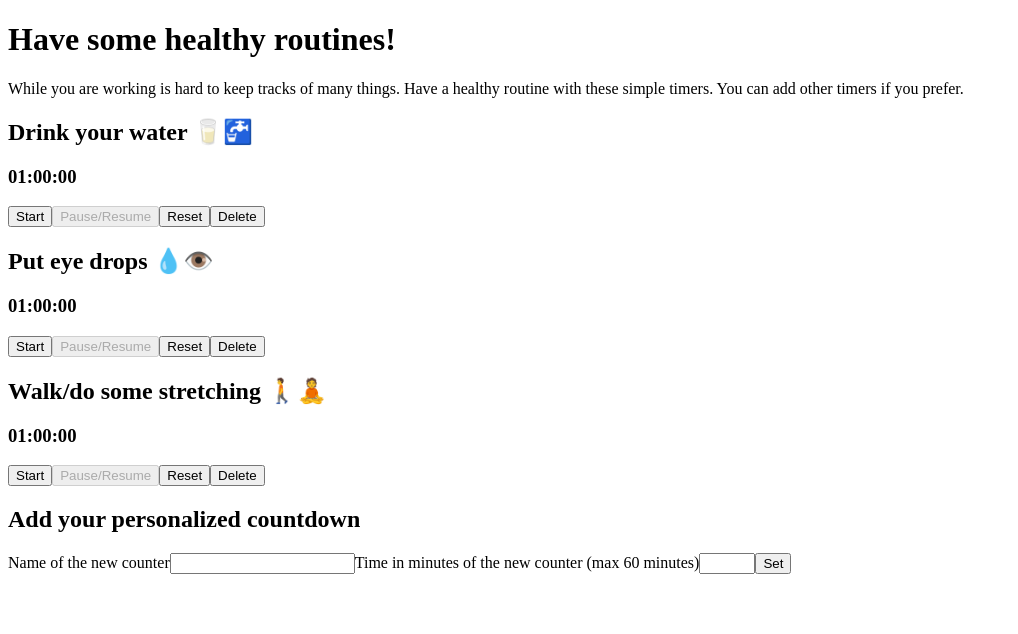
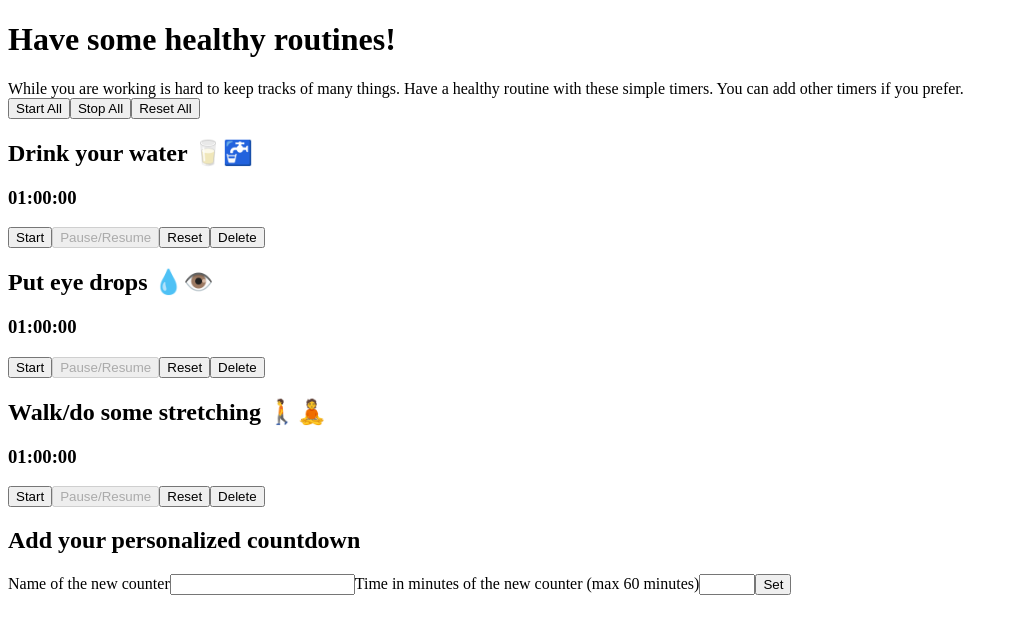
Before and after one commit to damianobacci/health-routines, a React (Vite) app: page / in a window 1280 px wide. Shown: the top 634 px of the page, without its empty margins (0-1018 px from the left). Built offline with nearby package versions, Linux system fonts and the light colour scheme.

Commit message:
Added a global start/stop/reset button

```diff
--- a/src/Counter/Countdown.jsx
+++ b/src/Counter/Countdown.jsx
@@ -28,7 +28,18 @@ const Countdown = (props) => {
     return () => clearInterval(timerId);
   }, [timeInSeconds, isActive, isPaused]);
 
-  // Remaining calculations and methods remain the same...
+  useEffect(() => {
+    if (props.globalAction === "start") {
+      setIsActive(true);
+      setIsPaused(false);
+    } else if (props.globalAction === "stop") {
+      setIsPaused(true);
+    } else if (props.globalAction === "reset") {
+      setIsActive(false);
+      setIsPaused(false);
+      setTimeInSeconds(props.timeSet);
+    }
+  }, [props.globalAction, props.timeSet]);
 
   let hours = String(Math.floor(timeInSeconds / 3600)).padStart(2, "0");
   let minutes = String(Math.floor((timeInSeconds % 3600) / 60)).padStart(
--- a/src/Counter/CoutdownList.jsx
+++ b/src/Counter/CoutdownList.jsx
@@ -11,6 +11,7 @@ const countdowns = [
 
 const CountdownList = () => {
   const [countdownList, setCountdownList] = useState(countdowns);
+  const [globalAction, setGlobalAction] = useState(null);
 
   const countdownAdder = (data) => {
     setCountdownList((prevCounts) => {
@@ -27,8 +28,15 @@ const CountdownList = () => {
     });
   };
 
+  const startAllTimers = () => setGlobalAction("start");
+  const stopAllTimers = () => setGlobalAction("stop");
+  const resetAllTimers = () => setGlobalAction("reset");
+
   return (
     <>
+      <button onClick={startAllTimers}>Start All</button>
+      <button onClick={stopAllTimers}>Stop All</button>
+      <button onClick={resetAllTimers}>Reset All</button>
       {countdownList.map((timer) => {
         return (
           <Countdown
@@ -38,6 +46,7 @@ const CountdownList = () => {
             onDelete={() => {
               deleteTimer(timer.id);
             }}
+            globalAction={globalAction}
           />
         );
       })}
```
